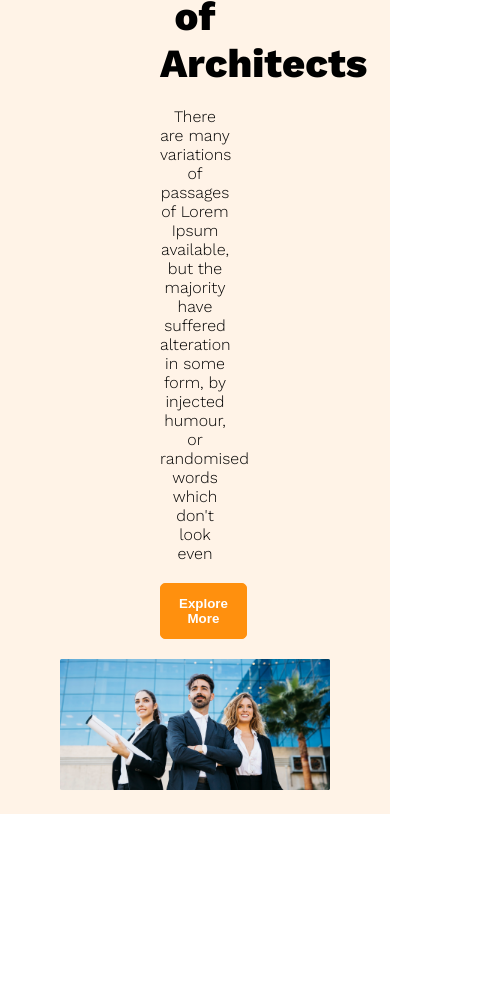
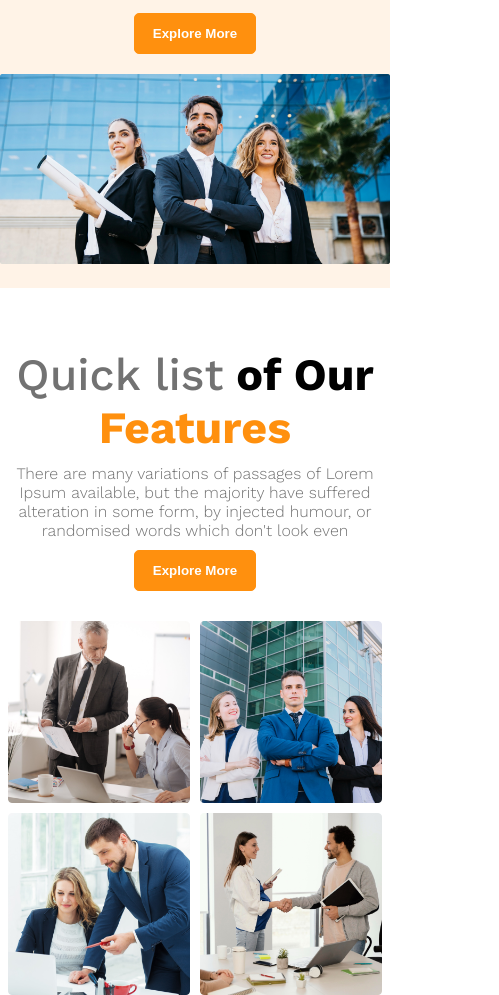
Before and after one commit to arabihasan/g3-arc, a plain HTML site: page index.html in a window 390 px wide. Shown: the part 264-1259 px from the top of the page, 499 px wide, since content can reach past the window. Before the commit the page ends 1078 px from the top, so only its background shows below. Drawn offline with nearby package versions, Linux system fonts and the light colour scheme.

Commit message:
adding team section

```diff
--- a/index.html
+++ b/index.html
@@ -48,12 +48,28 @@
           <button class="btn btn1">Explore More</button>
         </div>
         <div class="ban-img">
-            <img class="img1" src="images/banner.png" alt="">
+          <img class="img1" src="images/banner.png" alt="" />
         </div>
       </section>
     </header>
     <main>
-
+      <section class="team-section">
+        <div class="team-img">
+          <img class="image-size" src="images/team1.png" alt="" />
+          <img class="image-size" src="images/team2.png" alt="" />
+          <img class="image-size" src="images/team3.png" alt="" />
+          <img class="image-size" src="images/team4.png" alt="" />
+        </div>
+        <div class="team-content">
+          <h1 class="team-link"><span class="team1">Quick list</span> of Our <span class="team2">Features</span></h1>
+          <p class="team-description">
+            There are many variations of passages of Lorem Ipsum available, but
+            the majority have suffered alteration in some form, by injected
+            humour, or randomised words which don't look even
+          </p>
+          <button class="btn btn1">Explore More</button>
+        </div>
+      </section>
     </main>
   </body>
 </html>
--- a/style.css
+++ b/style.css
@@ -52,7 +52,6 @@ header{
     padding: 12px 18px;
     border: none;
     border-radius: 5px;
-    display: inline block;
     background-color: #FF900E;
     color: white;
     text-align: center;
@@ -73,7 +72,66 @@ header{
 .img1{
     width: 100%;
     background-position:center;
-    background-repeat: no-repeat;
-    background: fixed;
     margin-bottom: 20px;
 }
+.image-size{
+    height: 250px;
+    width: 250px;
+ }
+/* team */
+.team-section{
+    padding: 0 120px;
+    display: flex;
+    align-items: center;
+    justify-content: space-around;
+    gap: 30px;
+    margin-top: 60px;
+}
+.team-img{
+    display: grid;
+    grid-template-columns: repeat(2 , 1fr);
+    gap: 10px;
+}
+.team-link{
+    font-weight: bold;
+    font-size: 2.8rem;
+    margin-bottom: 10px;
+}
+.team1{
+    font-weight: 500;
+    color: #727272;
+}
+.team2{
+    color: #FF900E;
+}
+.team-description{
+    color: #727272;
+    font-size: 1rem;
+    font-weight: 300;
+    margin-bottom: 10px;
+}
+/* media query responsive */
+@media screen and (max-width: 576px) {
+    nav {
+        flex-direction: column;
+        padding: 0;
+    }
+    .banner-content{
+        padding: 0;
+    }
+    .banner{
+        margin-top: 20px;
+        padding: 0;
+    }
+    .team-section{
+        flex-direction: column-reverse;
+        padding: 0;
+    }
+    .image-size{
+        height: 182px;
+        width: 182px;
+    }
+    .team-content{
+        text-align: center;
+    }
+}
```
